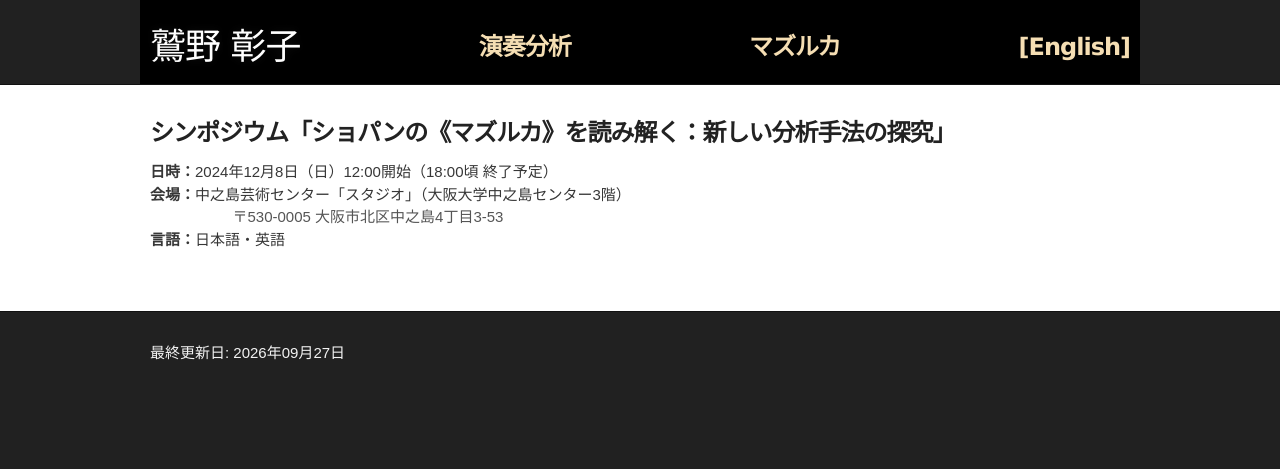
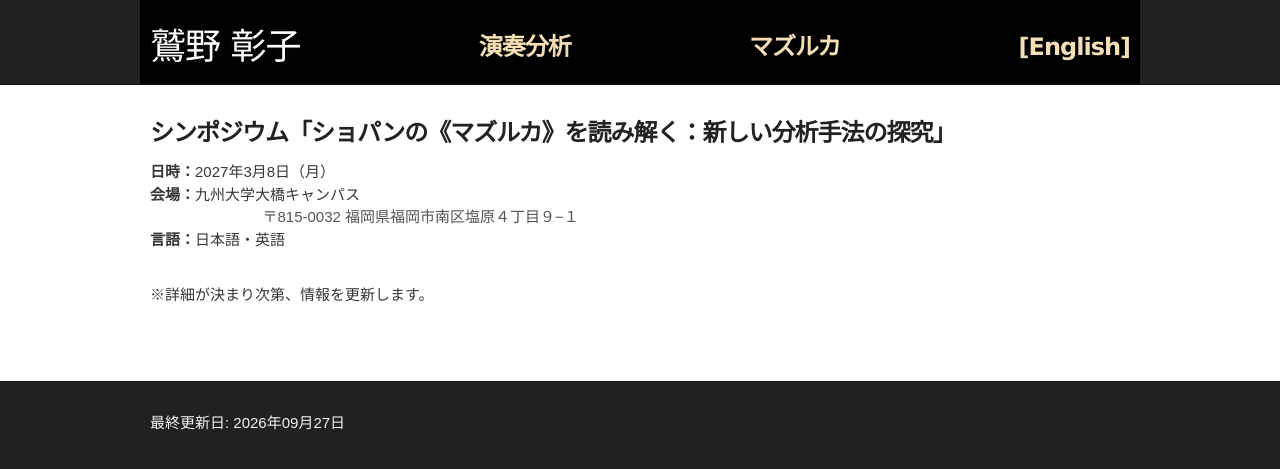
Before and after one commit to akikowashino/akikowashino.github.io, a Jekyll site: the page built from symposium-2027/index.md, in a window 1280 px wide. Shown: the top 469 px of the page. Built offline with Jekyll 4.4.1, drawn with Linux system fonts in a browser that asks for light colours.

Commit message:
Update index.md

```diff
--- a/symposium-2027/index.md
+++ b/symposium-2027/index.md
@@ -7,10 +7,13 @@ lang: jp
 ### **シンポジウム「ショパンの《マズルカ》を読み解く：新しい分析手法の探究」**<br>
 
 <div class="event-box">
-  <strong>日時：</strong>2024年12月8日（日）12:00開始（18:00頃 終了予定）<br>
-  <strong>会場：</strong>中之島芸術センター「スタジオ」（大阪大学中之島センター3階）<br>
-  <span style="display: inline-block; margin-left: 5.5em; color: #555;">〒530-0005 大阪市北区中之島4丁目3-53</span><br>
+  <strong>日時：</strong>2027年3月8日（月）<br>
+  <strong>会場：</strong>九州大学大橋キャンパス<br>
+  <span style="display: inline-block; margin-left: 5.5em; color: #555;">　　〒815-0032 福岡県福岡市南区塩原４丁目９−１</span><br>
   <strong>言語：</strong>日本語・英語<br>
 </div>
 
+<br>
+※詳細が決まり次第、情報を更新します。
+
 <div style="padding-top:40px; padding-left: 20px">
```
